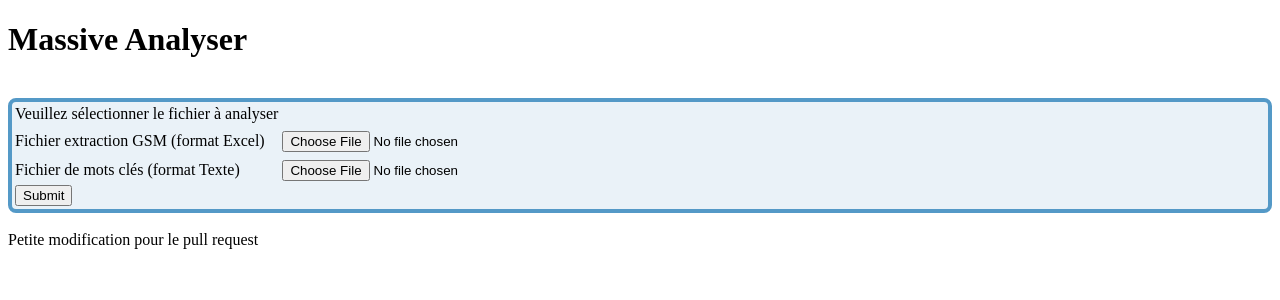
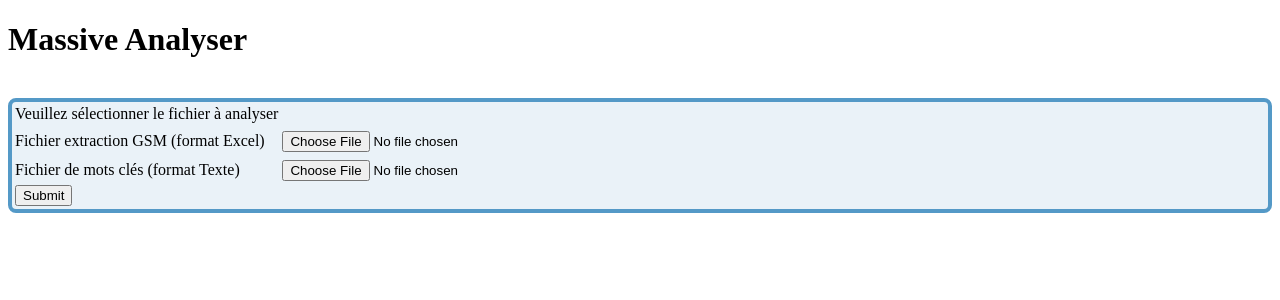
Before and after one commit to thoced/php-massive-recherche, a PHP site: page / in a window 1280 px wide. Shown: the top 300 px of the page. Run offline with PHP 8.4, Linux system fonts and the light colour scheme.

Commit message:
- commit

```diff
--- a/index.php
+++ b/index.php
@@ -39,4 +39,3 @@ and open the template in the editor.
               </form>
     </div>
         <br>
-Petite modification pour le pull request
```
